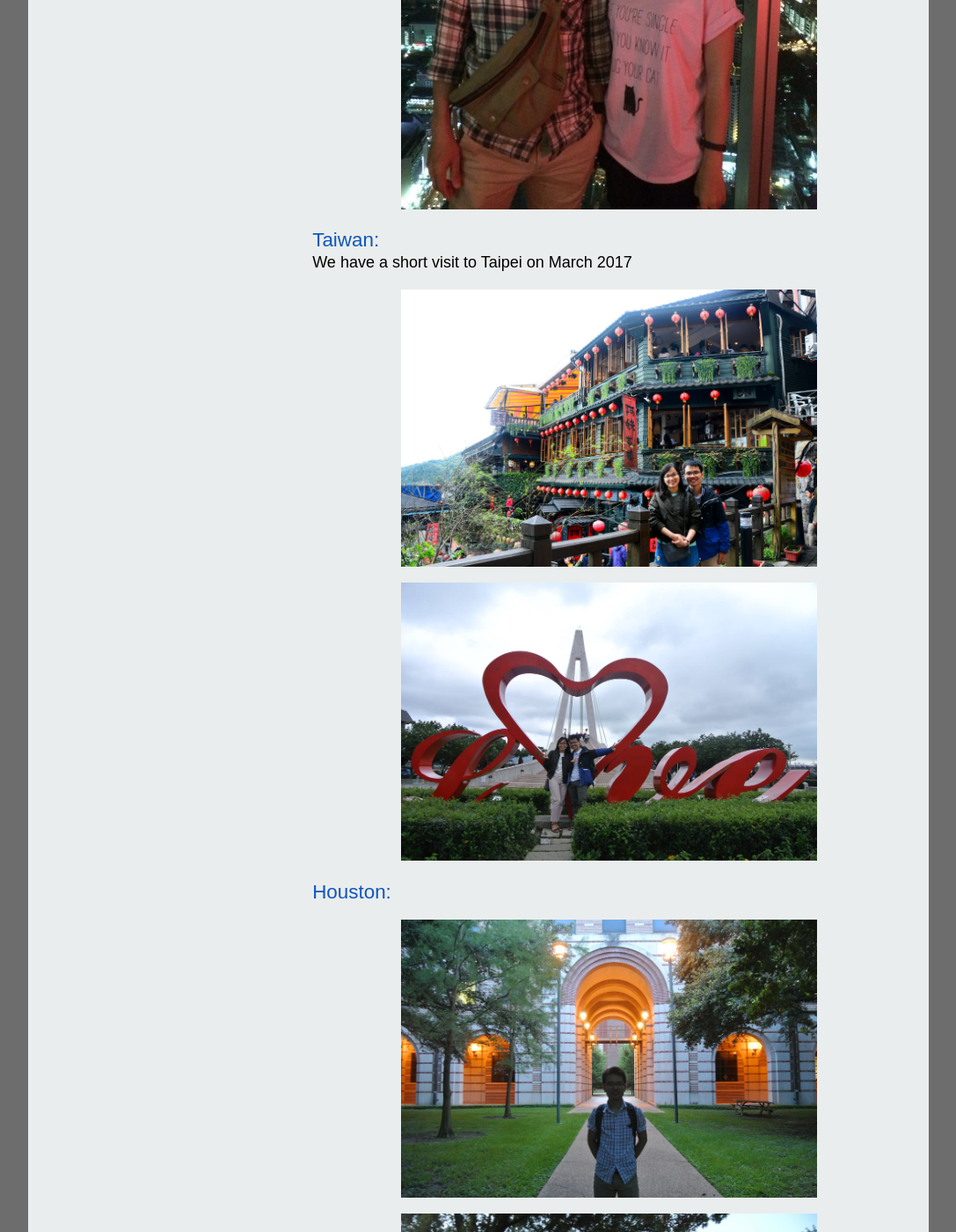
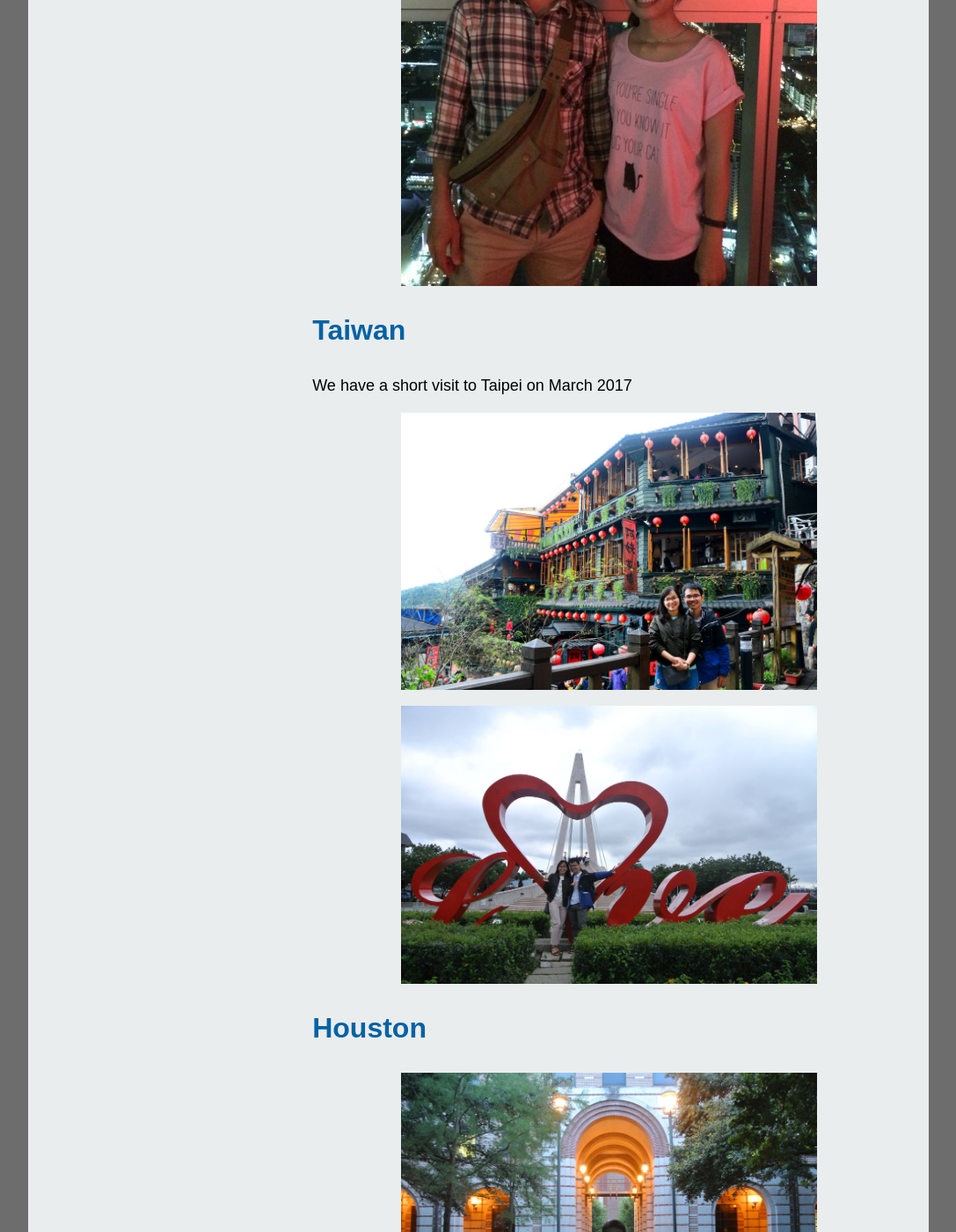
Before and after one commit to quangvunp/geomechanics, a Jekyll site: the page built from Family.md, in a window 1280 px wide and 1400 px high, scrolled down 2625 px. Shown: the whole window at 88% size, without its empty margins (96-1183 px from the left). Built offline with Jekyll 4.4.1, drawn with Linux system fonts in a browser that asks for light colours; some of the changed text lies outside the part shown.

```diff
--- a/Family.md
+++ b/Family.md
@@ -2,39 +2,40 @@
 layout: page
 title: Family
 ---
-### Wedding Photos
+
+<h1> Wedding Photos </h1>
 <div style="text-align:center;">
 <iframe width="600" height = "400" src="https://www.youtube.com/embed/cD04qi8gHdA" frameborder="0" allowfullscreen></iframe>
 <div class="thecap">Wedding Photos Vu-Thao</div>
 </div>
 
 
-### Thailand
+<h1> Thailand </h1>
 ![Thailand1]({{ site.url }}/assests/pictures/family/Thailand1.jpg){:width="70%"}
 ![Thailand2]({{ site.url }}/assests/pictures/family/Thailand2.jpg){:width="70%"}
 ![Thailand3]({{ site.url }}/assests/pictures/family/Thailand3.jpg){:width="70%"}
 ![Thailand4]({{ site.url }}/assests/pictures/family/Thailand4.jpg){:width="70%"}
 
 
-### Taiwan:
+<h1> Taiwan </h1>
 We have a short visit to Taipei on March 2017
 ![Picture1]({{ site.url }}/assests/pictures/family/Taiwan1.jpg){:width="70%"}
 ![Picture2]({{ site.url }}/assests/pictures/family/Taiwan2.jpg){:width="70%"}
 
-### Houston:
+<h1> Houston </h1>
 ![Houston1]({{ site.url }}/assests/pictures/family/Houston1.jpg){:width="70%"}
 ![Houston2]({{ site.url }}/assests/pictures/family/Houston2.jpg){:width="70%"}
 
-### Saitama:
+<h1> Saitama </h1>
 ![Flower1]({{ site.url }}/assests/pictures/family/Flower1.jpg){:width="70%"}
 ![Flower2]({{ site.url }}/assests/pictures/family/Flower2.jpg){:width="70%"}
 ![Flower3]({{ site.url }}/assests/pictures/family/Flower3.jpg){:width="70%"}
 
-### Sapporo
+<h1> Sapporo </h1>
 ![Sapporo1]({{ site.url }}/assests/pictures/family/Sapporo1.jpg){:width="70%"}
 ![Sapporo2]({{ site.url }}/assests/pictures/family/Sapporo2.jpg){:width="70%"}
 
-### Wedding:
+<h1> Wedding </h1>
 We have a short visit to Taipei on March 2017
 ![Wedding1]({{ site.url }}/assests/pictures/family/Wedding1.jpg){:width="70%"}
 ![Wedding2]({{ site.url }}/assests/pictures/family/Wedding2.jpg){:width="70%"}
```
